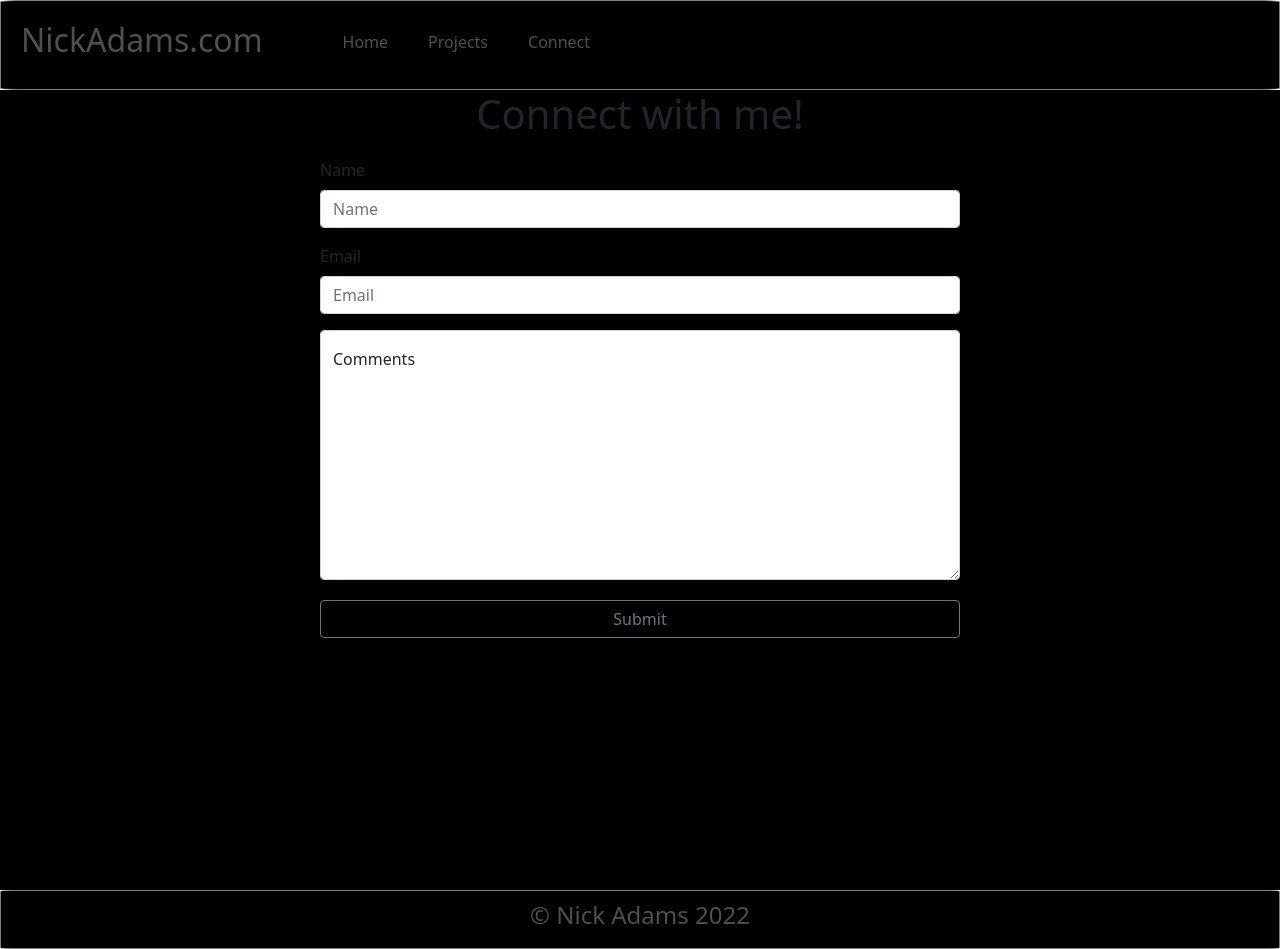
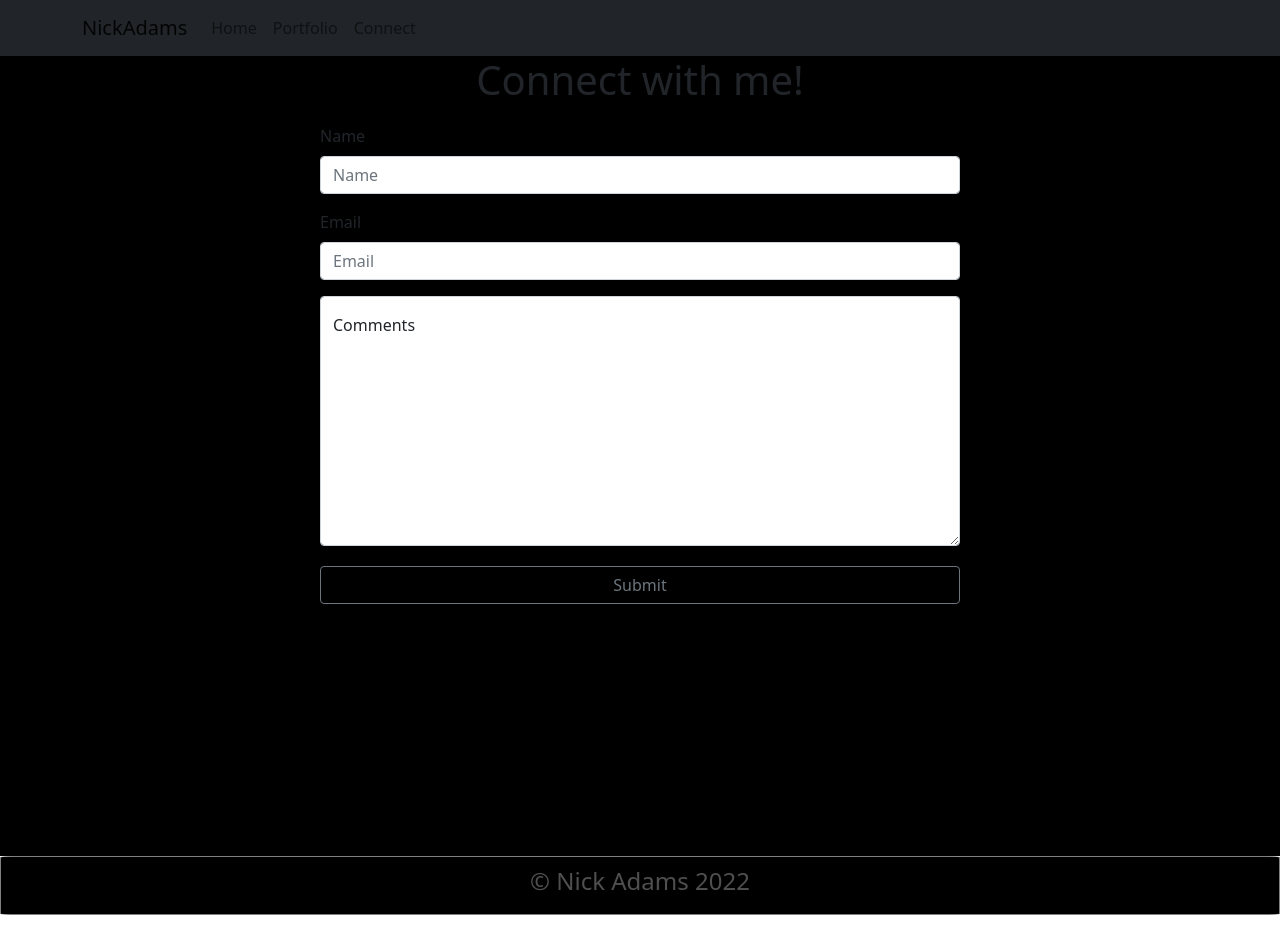
Before and after one commit to Nick-Adams-81/web-dev-portfolio-site, a Next.js app: page /connect in a window 1280 px wide. After the commit the page ends 915 px from the top, so only its background shows below. Built offline with nearby package versions, Linux system fonts and the light colour scheme.

Commit message:
updated navbar added

```diff
--- a/Components/Layout.js
+++ b/Components/Layout.js
@@ -3,6 +3,7 @@
 import 'bootstrap/dist/css/bootstrap.min.css';
 import Footer from "../Components/footer";
 import Nav from '../Components/nav';
+import Navbar from '../Components/navbar';
 
 
 
@@ -13,7 +14,7 @@
         <title>Nick Adams</title>
         <meta name="description" content="Generated by create next app" />
       </Head>
-       <Nav />
+       <Navbar />
       {props.children}
       <Footer />
 
--- a/Components/Links.js
+++ b/Components/Links.js
@@ -21,7 +21,7 @@
         align-items: center;
         justify-content: center;
         height: 800px;
-        margin-top: 90px;
+
 
       }
 
--- a/Components/form.js
+++ b/Components/form.js
@@ -48,14 +48,13 @@
 
             h1 {
                 text-align: center;
-                margin-top: 60px;
+
                 margin-bottom: 20px;
 
             }
 
             #form {
                 display: block;
-                margin-top: 90px;
                 margin-left: auto;
                 margin-right: auto;
                 width: 50%;
--- /dev/null
+++ b/Components/navbar.js
@@ -0,0 +1,31 @@
+import 'bootstrap/dist/css/bootstrap.min.css';
+import Navbar from 'react-bootstrap/Navbar';
+import Nav from 'react-bootstrap/Nav';
+import NavDropdown from 'react-bootstrap/NavDropdown';
+import Container from 'react-bootstrap/Container';
+
+const navbar = () => {
+
+    return (
+        <>
+
+            <Navbar bg="dark" expand="md">
+                <Container>
+                    <Navbar.Brand href="/">NickAdams</Navbar.Brand>
+                    <Navbar.Toggle aria-controls="basic-navbar-nav" />
+                    <Navbar.Collapse id="basic-navbar-nav">
+                        <Nav className="me-auto">
+                            <Nav.Link href="/home">Home</Nav.Link>
+                            <Nav.Link href="/projects">Portfolio</Nav.Link>
+                            <Nav.Link href="/connect">Connect</Nav.Link>
+                        </Nav>
+                    </Navbar.Collapse>
+                </Container>
+            </Navbar>
+
+        </>
+    )
+}
+
+
+export default navbar;
--- a/pages/connect.js
+++ b/pages/connect.js
@@ -9,7 +9,6 @@
             <Layout>
                 <div id="body">
                     <Form />
-
                 </div>
 
             </Layout>
@@ -18,7 +17,6 @@
             #body {
                 background-color: black;
                 height: 800px;
-                margin-top: 90px;
                 display: block;
                 margin-left: auto;
                 margin-right: auto;
--- a/pages/home.js
+++ b/pages/home.js
@@ -82,7 +82,7 @@
                  .body {
                      background-color: black;
                      height: 100%;
-                     margin-top: 90px;
+
                  }
 
                  h1 {
--- a/pages/projects.js
+++ b/pages/projects.js
@@ -42,7 +42,6 @@
                      background-color: black;
                      height: 100vh%;
                      width: 1000px%;
-                     margin-top:90px;
                  }
 
                  #card-body {
```
